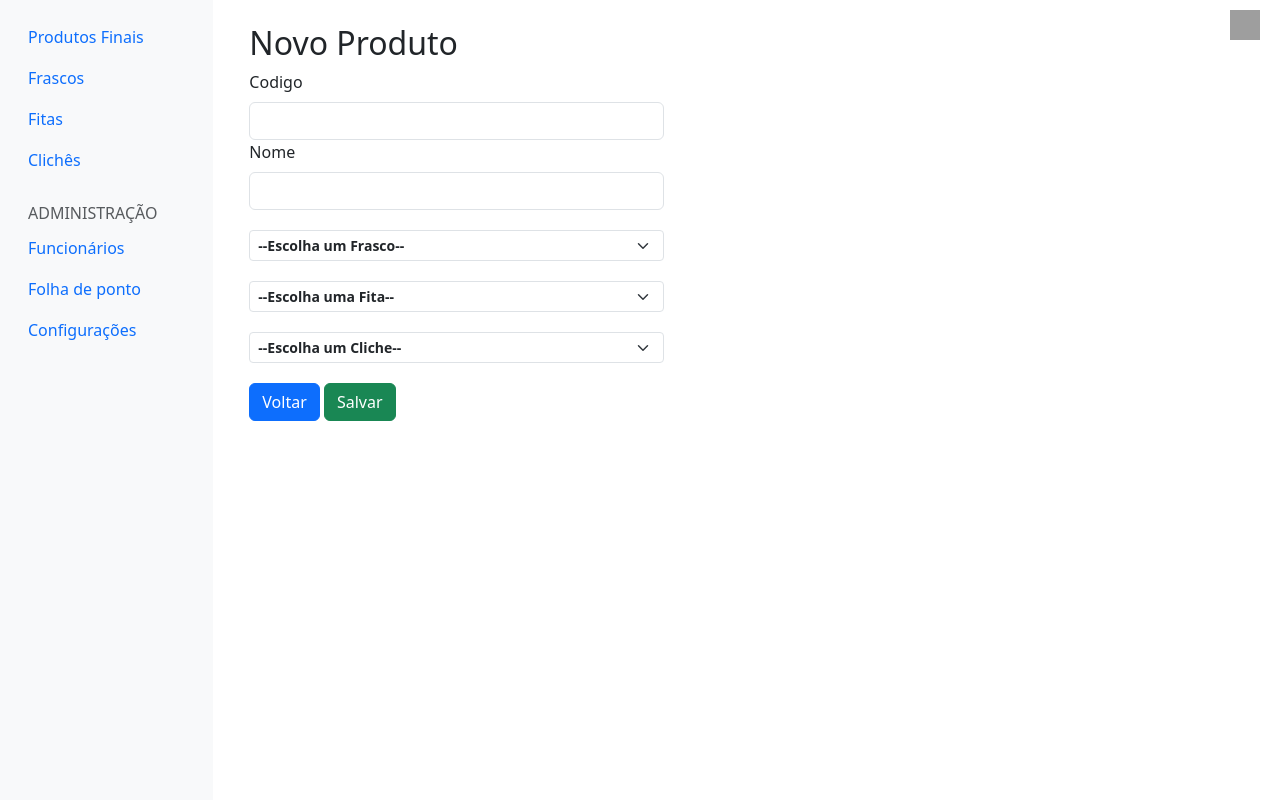
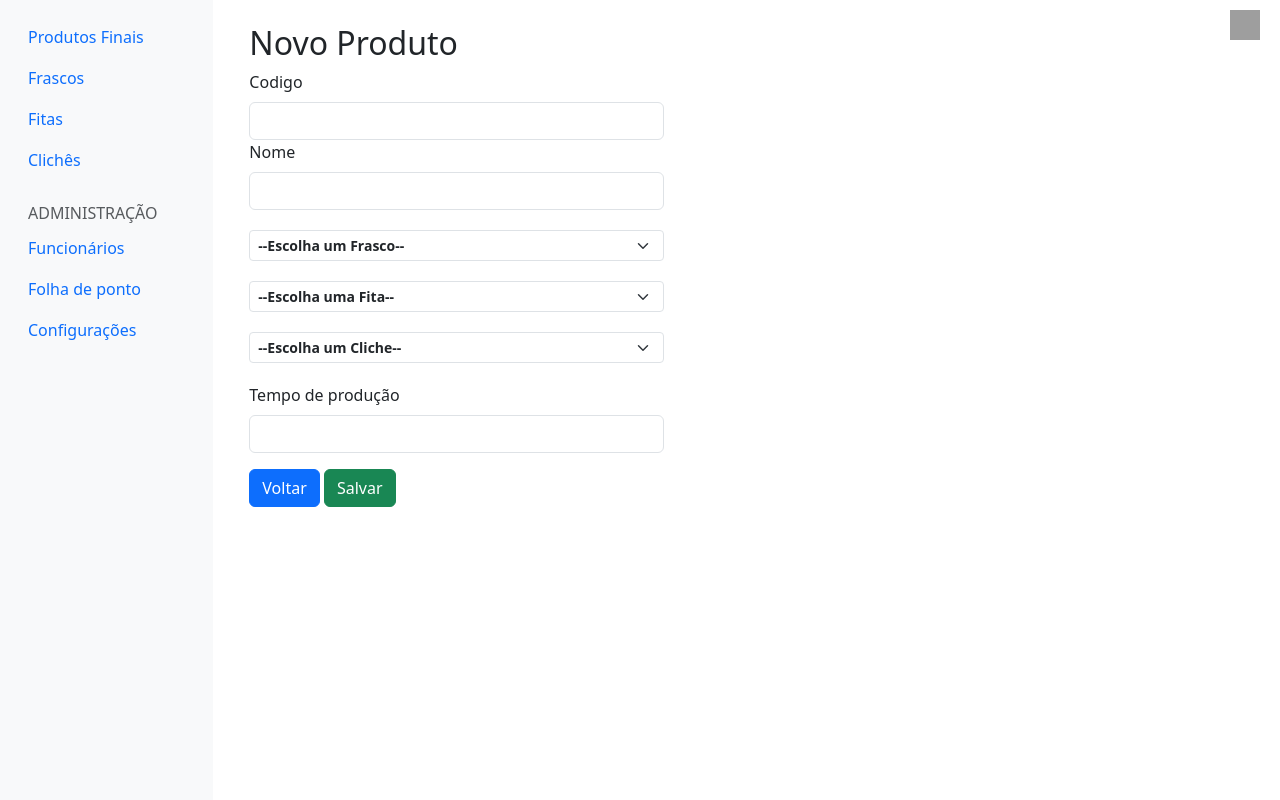
Before and after one commit to gabriel-lacerdaa/ProjetoRacional, a Flask app: page /produto/novo in a window 1280 px wide. Run offline with Flask 3, Linux system fonts and the light colour scheme; the visitor is signed in with stand-in values (Sample User, id 1); some libraries are stand-ins or nearby versions; grey boxes are pictures that could not be loaded.

Commit message:
FEAT: campo 'tempo de producao' adicionado ao modulo produtos finais

```diff
--- a/helpers.py
+++ b/helpers.py
@@ -19,7 +19,7 @@ class FormularioFita(FlaskForm):
     salvar = SubmitField('Salvar')
 
 class FormularioCliche(FlaskForm):
-    codigo_interno = StringField('Cód Interno',  [validators.DataRequired(), validators.Length(min=5, max=50)], render_kw={'autocomplete': 'off'})
+    codigo_interno = StringField('Cód Interno',  [validators.DataRequired(), validators.Length(min=1, max=50)], render_kw={'autocomplete': 'off'})
     descricao = StringField('Descrição',  [validators.DataRequired(), validators.Length(min=5, max=255)], render_kw={'autocomplete': 'off'})
     salvar = SubmitField('Salvar')
 
@@ -32,6 +32,7 @@ class FormularioProdutoFinal(FlaskForm):
     fita_id = SelectField('Fita', [validators.DataRequired()], coerce=int)
     # Campo de seleção para cliche_id
     cliche_id = SelectField('Clichê', [validators.DataRequired()], coerce=int)
+    tempo_de_producao = IntegerField('Tempo de produção', [validators.DataRequired(), validators.NumberRange(min=1, max=20)], render_kw={'autocomplete': 'off'})
     salvar = SubmitField('Salvar')
 
 class FormularioFuncionarios(FlaskForm):
--- a/models/model.py
+++ b/models/model.py
@@ -23,6 +23,7 @@ class Produtos(db.Model):
     frasco_id = db.Column(db.Integer, nullable=False)
     fita_id = db.Column(db.Integer, nullable=False)
     cliche_id = db.Column(db.Integer, nullable=False)
+    tempo_de_producao = db.Column(db.Integer, nullable=False)
 
 
 
--- a/produtos_final/produtos_final.py
+++ b/produtos_final/produtos_final.py
@@ -49,6 +49,7 @@ def salvarEdicao():
     produto.frasco_id = form.frasco_id.data
     produto.fita_id = form.fita_id.data
     produto.cliche_id = form.cliche_id.data
+    produto.tempo_de_producao = form.tempo_de_producao.data
     db.session.add(produto)
     db.session.commit()
     return redirect(url_for('produtos.allProducts'))
@@ -88,7 +89,8 @@ def newProduct():
         flash('É necessário informar um Frasco, Fita e Clichê para inserir um novo Produto!!')
         return redirect(url_for('produtos.novoProduto', erro=True))
     produto = Produtos(nome=form.nome.data, codigo=form.codigo.data, fita_id=form.fita_id.data,
-                       frasco_id=form.frasco_id.data, cliche_id=form.cliche_id.data)
+                       frasco_id=form.frasco_id.data, cliche_id=form.cliche_id.data,
+                       tempo_de_producao=form.tempo_de_producao.data)
     db.session.add(produto)
     db.session.commit()
     return redirect(url_for('produtos.allProducts'))
--- a/produtos_final/templates/produto_novo.html
+++ b/produtos_final/templates/produto_novo.html
@@ -30,6 +30,12 @@
                 {{ form.cliche_id(class="form-select form-select-sm", style="font-weight: bold;") }}
             </div>
         </div>
+        <div class="form-group">
+            <div  class="col-md-5">
+                {{ form.tempo_de_producao.label(class="form-label") }}
+                {{ form.tempo_de_producao(class="form-control") }}
+            </div>
+        </div>
         <div class="form-group buttons">
             <a href="{{ url_for('produtos.allProducts') }}" class="btn btn-primary" type="button" >Voltar</a>
             <button type="submit" class="btn btn-success">Salvar</button>
--- a/produtos_final/templates/produtos.html
+++ b/produtos_final/templates/produtos.html
@@ -22,6 +22,7 @@
           <th scope="col">Frasco_ID</th>
           <th scope="col">Fita_ID</th>
           <th scope="col">Cliche_ID</th>
+          <th scope="col">Tempo de prod</th>
         </tr>
       </thead>
       <tbody>
@@ -33,6 +34,7 @@
           <td>{{ produto.frasco_id }}</td>
           <td>{{ produto.fita_id }}</td>
           <td>{{ produto.cliche_id }}</td>
+          <td>{{ produto.tempo_de_producao }}</td>
           <td>
             <a href="{{ url_for('produtos.edit', id=produto.id) }}" type="button" class="btn btn-outline-primary">Editar</a>
             <a href="{{ url_for('produtos.delete', id=produto.id) }}" type="button" class="btn btn-outline-danger">Deletar</a>
```
